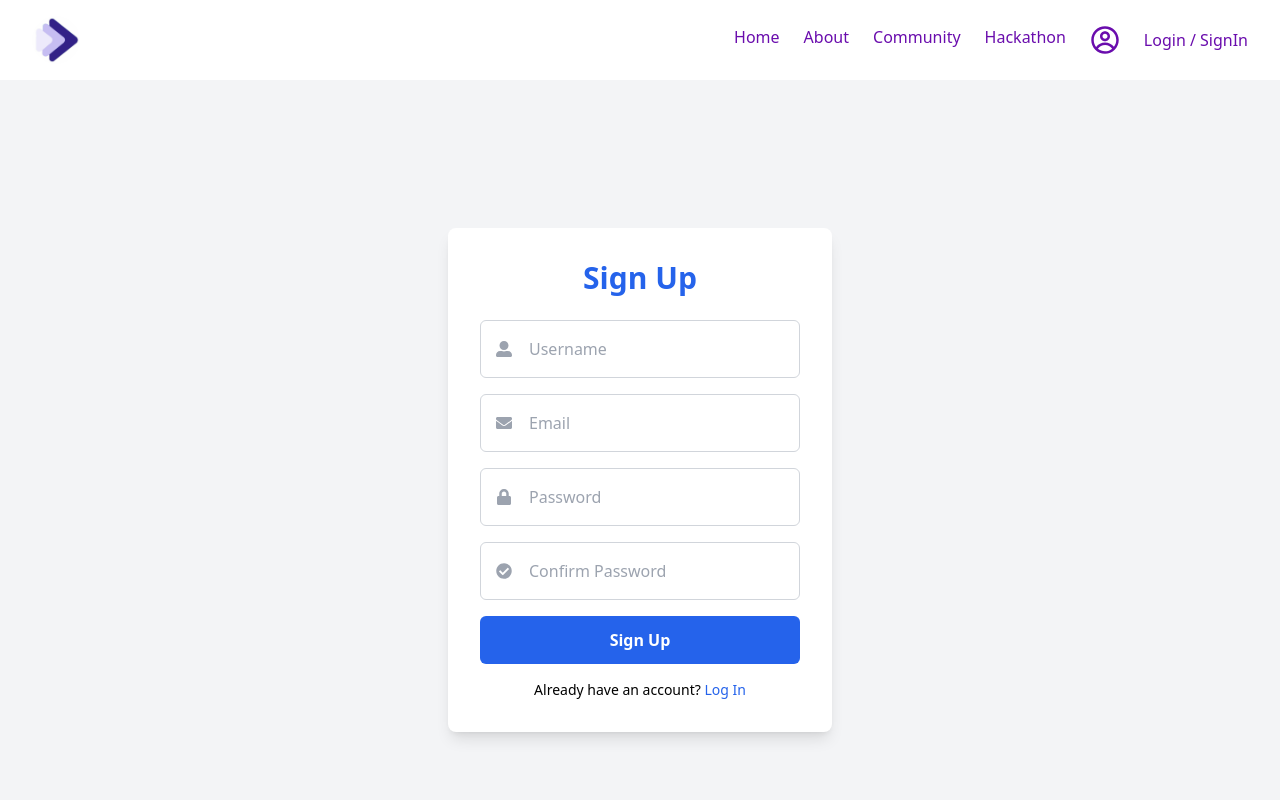
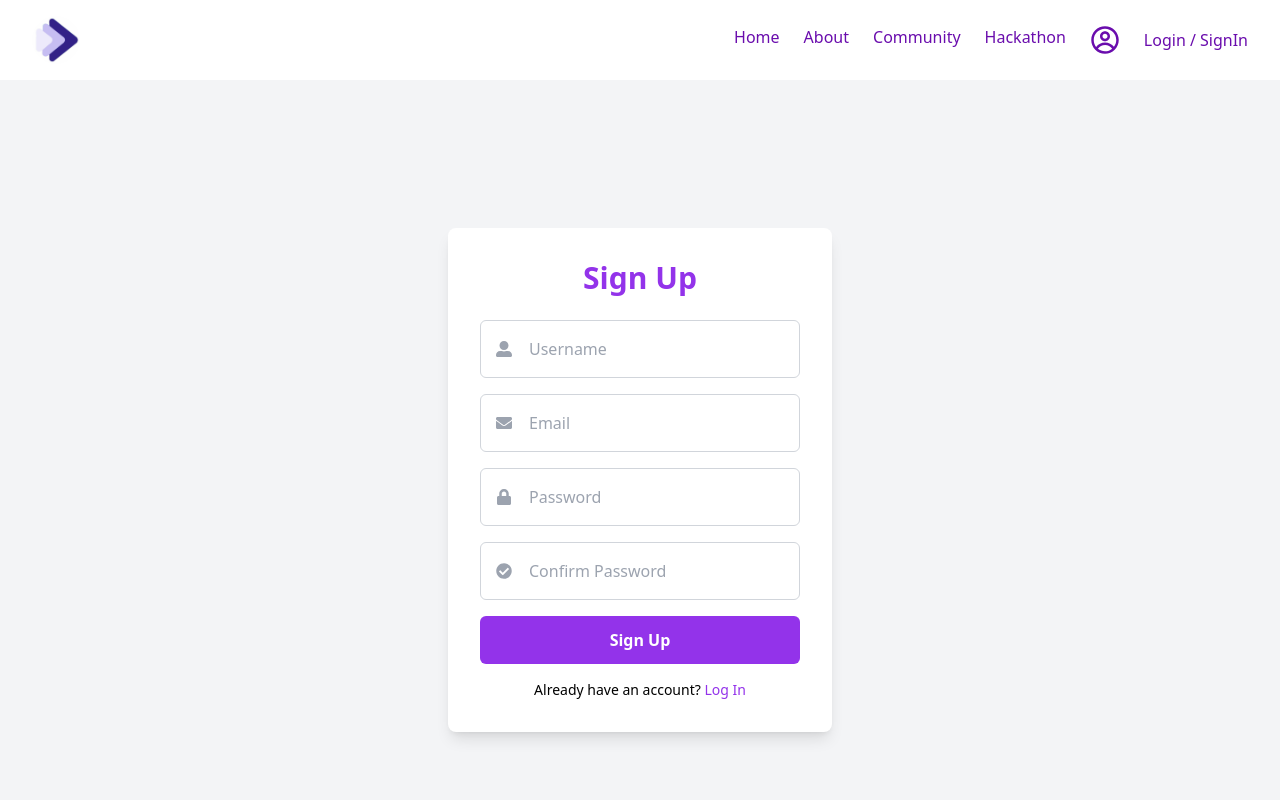
Before and after one commit to ilyaas17/HackMeet, a React (Create React App) app in the folder Frontend/: page / in a window 1280 px wide. Shown: the top 800 px of the page. Built offline with nearby package versions, Linux system fonts and the light colour scheme.

Commit message:
change color"

```diff
--- a/Frontend/src/pages/Login.js
+++ b/Frontend/src/pages/Login.js
@@ -23,12 +23,12 @@ const Login = () => {
   return (
     <div className="flex justify-center items-center min-h-screen bg-gray-100">
       <div className="bg-white p-8 rounded-lg shadow-lg w-96">
-        <h2 className="text-3xl font-semibold text-center text-blue-600">Login</h2>
+        <h2 className="text-3xl font-semibold text-center text-purple-600">Login</h2>
         <form onSubmit={handleSubmit} className="mt-6 space-y-4">
           <div className="relative">
             <input
               type="email"
-              className="w-full p-4 pl-12 border border-gray-300 rounded-md focus:outline-none focus:ring-2 focus:ring-blue-500"
+              className="w-full p-4 pl-12 border border-gray-300 rounded-md focus:outline-none focus:ring-2 focus:ring-purple-500"
               placeholder="Email"
               value={email}
               onChange={(e) => setEmail(e.target.value)}
@@ -39,7 +39,7 @@ const Login = () => {
           <div className="relative">
             <input
               type="password"
-              className="w-full p-4 pl-12 border border-gray-300 rounded-md focus:outline-none focus:ring-2 focus:ring-blue-500"
+              className="w-full p-4 pl-12 border border-gray-300 rounded-md focus:outline-none focus:ring-2 focus:ring-purple-500"
               placeholder="Password"
               value={password}
               onChange={(e) => setPassword(e.target.value)}
@@ -48,14 +48,14 @@ const Login = () => {
           </div>
           <button
             type="submit"
-            className="w-full bg-blue-600 text-white p-3 rounded-md mt-6 hover:bg-blue-700 transition duration-300"
+            className="w-full bg-purple-600 text-white p-3 rounded-md mt-6 hover:bg-purple-700 transition duration-300"
           >
             Log In
           </button>
         </form>
         <p className="text-center text-sm mt-4">
           Don't have an account?{" "}
-          <Link to="/" className="text-blue-600 hover:underline">
+          <Link to="/" className="text-purple-600 hover:underline">
             Sign Up
           </Link>
         </p>
--- a/Frontend/src/pages/SignUp.js
+++ b/Frontend/src/pages/SignUp.js
@@ -28,12 +28,12 @@ const Signup = () => {
   return (
     <div className="flex justify-center items-center min-h-screen bg-gray-100">
       <div className="bg-white p-8 rounded-lg shadow-lg w-96">
-        <h2 className="text-3xl font-semibold text-center text-blue-600">Sign Up</h2>
+        <h2 className="text-3xl font-semibold text-center text-purple-600">Sign Up</h2>
         <form onSubmit={handleSubmit} className="mt-6 space-y-4">
           <div className="relative">
             <input
               type="text"
-              className="w-full p-4 pl-12 border border-gray-300 rounded-md focus:outline-none focus:ring-2 focus:ring-blue-500"
+              className="w-full p-4 pl-12 border border-gray-300 rounded-md focus:outline-none focus:ring-2 focus:ring-purple-500"
               placeholder="Username"
               value={username}
               onChange={(e) => setUsername(e.target.value)}
@@ -43,7 +43,7 @@ const Signup = () => {
           <div className="relative">
             <input
               type="email"
-              className="w-full p-4 pl-12 border border-gray-300 rounded-md focus:outline-none focus:ring-2 focus:ring-blue-500"
+              className="w-full p-4 pl-12 border border-gray-300 rounded-md focus:outline-none focus:ring-2 focus:ring-purple-500"
               placeholder="Email"
               value={email}
               onChange={(e) => setEmail(e.target.value)}
@@ -53,7 +53,7 @@ const Signup = () => {
           <div className="relative">
             <input
               type="password"
-              className="w-full p-4 pl-12 border border-gray-300 rounded-md focus:outline-none focus:ring-2 focus:ring-blue-500"
+              className="w-full p-4 pl-12 border border-gray-300 rounded-md focus:outline-none focus:ring-2 focus:ring-purple-500"
               placeholder="Password"
               value={password}
               onChange={(e) => setPassword(e.target.value)}
@@ -63,7 +63,7 @@ const Signup = () => {
           <div className="relative">
             <input
               type="password"
-              className="w-full p-4 pl-12 border border-gray-300 rounded-md focus:outline-none focus:ring-2 focus:ring-blue-500"
+              className="w-full p-4 pl-12 border border-gray-300 rounded-md focus:outline-none focus:ring-2 focus:ring-purple-500"
               placeholder="Confirm Password"
               value={confirmPassword}
               onChange={(e) => setConfirmPassword(e.target.value)}
@@ -72,14 +72,14 @@ const Signup = () => {
           </div>
           <button
             type="submit"
-            className="w-full bg-blue-600 text-white p-3 rounded-md mt-6 hover:bg-blue-700 transition duration-300"
+            className="w-full bg-purple-600 text-white p-3 rounded-md mt-6 hover:bg-purple-700 transition duration-300"
           >
             Sign Up
           </button>
         </form>
         <p className="text-center text-sm mt-4">
           Already have an account?{" "}
-          <Link to="/login" className="text-blue-600 hover:underline">
+          <Link to="/login" className="text-purple-600 hover:underline">
             Log In
           </Link>
         </p>
```
